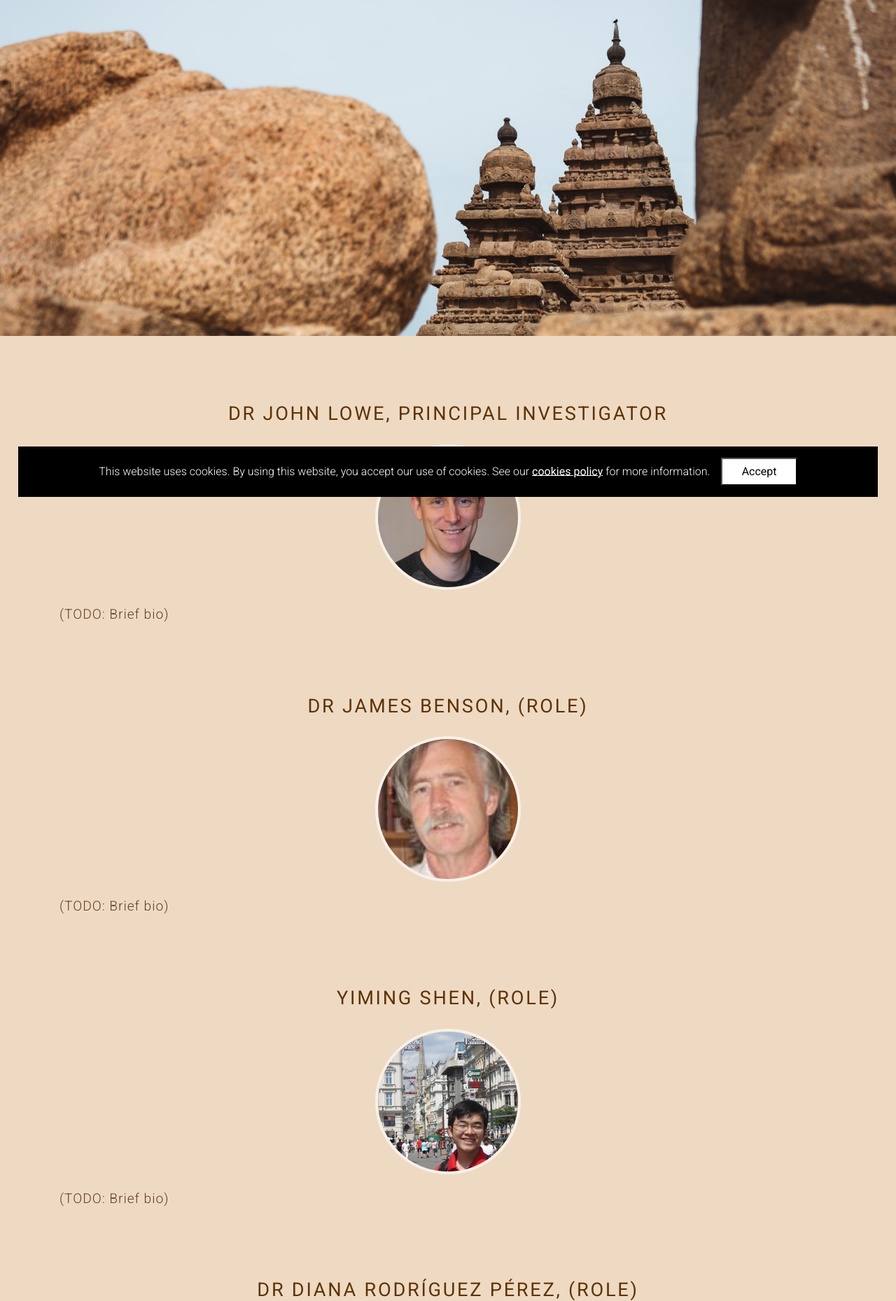
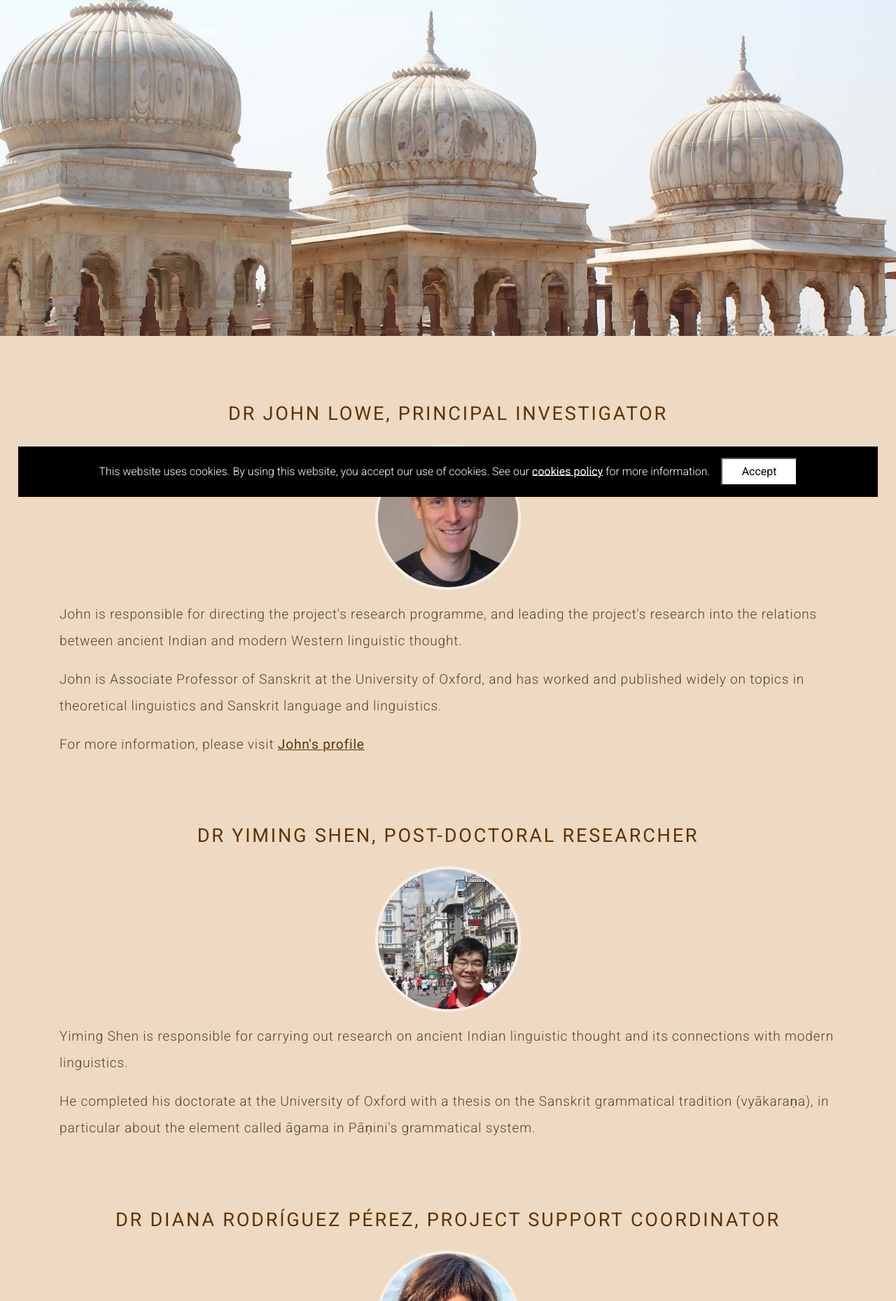
Before and after one commit to linguindic/linguindic-website, a Django app: page /about/team/ in a window 1280 px wide. Shown: the part 64-1923 px from the top of the page at 70% size. Run offline with Django 3.2, Linux system fonts and the light colour scheme; parts of the project's set-up code (start-up, migrations or seed data) failed here and were passed over; some libraries are stand-ins or nearby versions.

Commit message:
updated style and about content

```diff
--- a/django/core/static/css/custom.css
+++ b/django/core/static/css/custom.css
@@ -108,7 +108,7 @@ main ul,
 main ol {
     font-size: 1.2em;
     line-height: 2em;
-    letter-spacing: 0.05em;
+    letter-spacing: 0.04em;
     font-weight: 300;
 }
 
@@ -454,6 +454,16 @@ main a {
     display: block;
 }
 
+.browse-detail-dataitem-value,
+.browse-detail-dataitem-value p,
+.browse-detail-dataitem-value ul,
+.browse-detail-dataitem-value ol {
+    font-size: 1.1rem;
+    line-height: 1.7rem;
+    letter-spacing: 0.04rem;
+    font-weight: 300;
+}
+
 .browse-detail-relateddatalist {
     list-style-type: none;
     padding-left: 0;
--- a/django/core/static/css/custom_large.css
+++ b/django/core/static/css/custom_large.css
@@ -19,7 +19,8 @@
     /* ---------- About ---------- */
 
     .about-banner {
-        height: 30em;
+        height: 35em;
+        max-height: 60vh;
     }
 
     /* ---------- Browse ---------- */
--- a/django/general/templates/general/about-team.html
+++ b/django/general/templates/general/about-team.html
@@ -10,25 +10,34 @@
         <h2>Dr John Lowe, Principal Investigator</h2>
         <img class="image-circle" src="{% static 'images/about/team/john-lowe.jpg' %}" alt="Dr John Lowe, Principal Investigator">
         <p>
-            (TODO: Brief bio)
+            John is responsible for directing the project's research programme, and leading the project's research into the relations between ancient Indian and modern Western linguistic thought.
+        </p>
+        <p>
+            John is Associate Professor of Sanskrit at the University of Oxford, and has worked and published widely on topics in theoretical linguistics and Sanskrit language and linguistics.
+        </p>
+        <p>
+            For more information, please visit <a href="http://users.ox.ac.uk/~shug1472/" target="_blank">John's profile</a>
         </p>
 
-        <h2>Dr James Benson, (role)</h2>
-        <img class="image-circle" src="{% static 'images/about/team/james-benson.jpg' %}" alt="James Benson (role)">
+        <h2>Dr Yiming Shen, Post-doctoral Researcher</h2>
+        <img class="image-circle" src="{% static 'images/about/team/yiming-shen.jpg' %}" alt="Yiming Shen, (role)">
         <p>
-            (TODO: Brief bio)
+            Yiming Shen is responsible for carrying out research on ancient Indian linguistic thought and its connections with modern linguistics.
+        </p>
+        <p>
+            He completed his doctorate at the University of Oxford with a thesis on the Sanskrit grammatical tradition (vyākaraṇa), in particular about the element called āgama in Pāṇini's grammatical system.
         </p>
 
-        <h2>Yiming Shen, (role)</h2>
-        <img class="image-circle" src="{% static 'images/about/team/yiming-shen.jpg' %}" alt="Yiming Shen, (role)">
-        <p>
-            (TODO: Brief bio)
-        </p>
-
-        <h2>Dr Diana Rodríguez Pérez, (role)</h2>
+        <h2>Dr Diana Rodríguez Pérez, Project Support Coordinator</h2>
         <img class="image-circle" src="{% static 'images/about/team/diana-rodriguez-perez.jpg' %}" alt="Dr Diana Rodríguez Pérez, (role)">
         <p>
-            (TODO: Brief bio)
+            Diana is part of the Research Facilitation team at the Humanities Division and provides administrative, HR, and finance support to the LINGUINDIC team.
+        </p>
+        <p>
+            Diana has a European Doctorate in History of Arts (Classical Archaeology) and has worked in various academic and administrative roles in the past, including at the Faculty of Classics, Wolfson College, and the Faculty of Oriental Studies. Besides her job with LINGUINDIC, Diana is also the Research Assistant for the Beazley Archive Pottery Database at the Faculty of Classics (University of Oxford)
+        </p>
+        <p>
+            For more information, please visit <a href="https://www.classics.ox.ac.uk/people/dr-diana-rodriguez-perez#tab-279511" target="_blank">Diana's profile</a>
         </p>
 
         <h2>Mike Allaway, Website &amp; Database Developer</h2>
@@ -39,6 +48,15 @@
         <p>
             Mike has a bachelor's degree in business management with information systems, as well as a master's degree in computing. As well as being a member of the LINGUINDIC team, Mike also works as a Senior Research Software Engineer at the University of Birmingham. He has over 8 years' experience of working in IT within the HE sector.
         </p>
+        <p>
+            For more information, please visit <a href="https://www.orinst.ox.ac.uk/people/michael-allaway" target="_blank">Mike's profile</a>
+        </p>
+
+        <h2>Dr James Benson, Consultant</h2>
+        <img class="image-circle" src="{% static 'images/about/team/james-benson.jpg' %}" alt="James Benson (role)">
+        <p>
+            (TODO: Brief bio)
+        </p>
 
     </div>
 
```
Also changed, not shown: django/general/templates/general/about-project.html (+15 -1 lines), django/core/static/images/about/banner-bg/events.jpg, django/core/static/images/about/banner-bg/funding.jpg, django/core/static/images/about/banner-bg/outputs.jpg, django/core/static/images/about/banner-bg/project.jpg, django/core/static/images/about/banner-bg/team.jpg.
